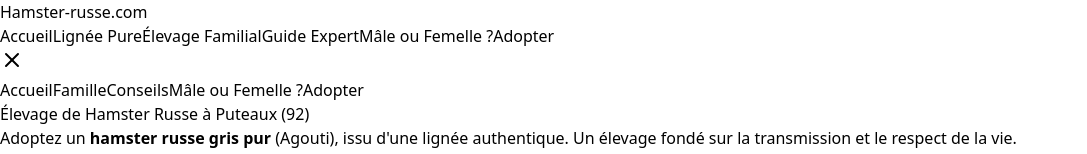
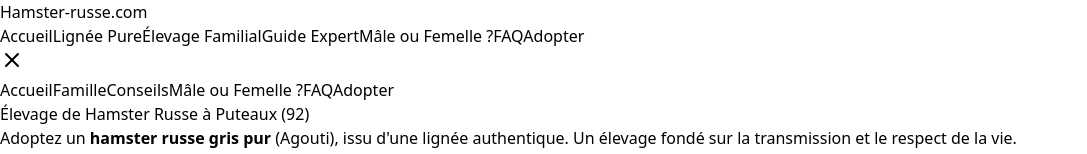
Before and after one commit to clementdharcourt-WAC/hamster-russe, a React (Vite) app: page / in a window 1280 px wide. Both pictures are taken after a click on the button 12 px from the left and 60 px from the top of the page. Shown: the top 154 px of the page, without its empty margins (0-1087 px from the left). Built offline with nearby package versions, Linux system fonts and the light colour scheme.

Commit message:
Ajout du lien FAQ dans la navigation

```diff
--- a/src/App.jsx
+++ b/src/App.jsx
@@ -290,6 +290,7 @@
               <a href="#famille" className="text-gray-600 hover:text-amber-600 px-3 py-2 text-sm font-medium transition">Élevage Familial</a>
               <a href="#conseils" className="text-gray-600 hover:text-amber-600 px-3 py-2 text-sm font-medium transition">Guide Expert</a>
               <a href="#sexage" className="text-gray-600 hover:text-amber-600 px-3 py-2 text-sm font-medium transition">Mâle ou Femelle ?</a>
+              <a href="#faq" className="text-gray-600 hover:text-amber-600 px-3 py-2 text-sm font-medium transition">FAQ</a>
               <a href="#contact" className="bg-amber-600 text-white hover:bg-amber-700 px-4 py-2 rounded-full text-sm font-medium transition shadow-md">Adopter</a>
             </div>
 
@@ -308,6 +309,7 @@
               <a href="#famille" onClick={toggleMenu} className="block px-3 py-2 text-base font-medium text-gray-700">Famille</a>
               <a href="#conseils" onClick={toggleMenu} className="block px-3 py-2 text-base font-medium text-gray-700">Conseils</a>
               <a href="#sexage" onClick={toggleMenu} className="block px-3 py-2 text-base font-medium text-gray-700">Mâle ou Femelle ?</a>
+              <a href="#faq" onClick={toggleMenu} className="block px-3 py-2 text-base font-medium text-gray-700">FAQ</a>
               <a href="#contact" onClick={toggleMenu} className="block px-3 py-2 text-base font-medium text-amber-600 font-bold">Adopter</a>
             </div>
           </div>
```
